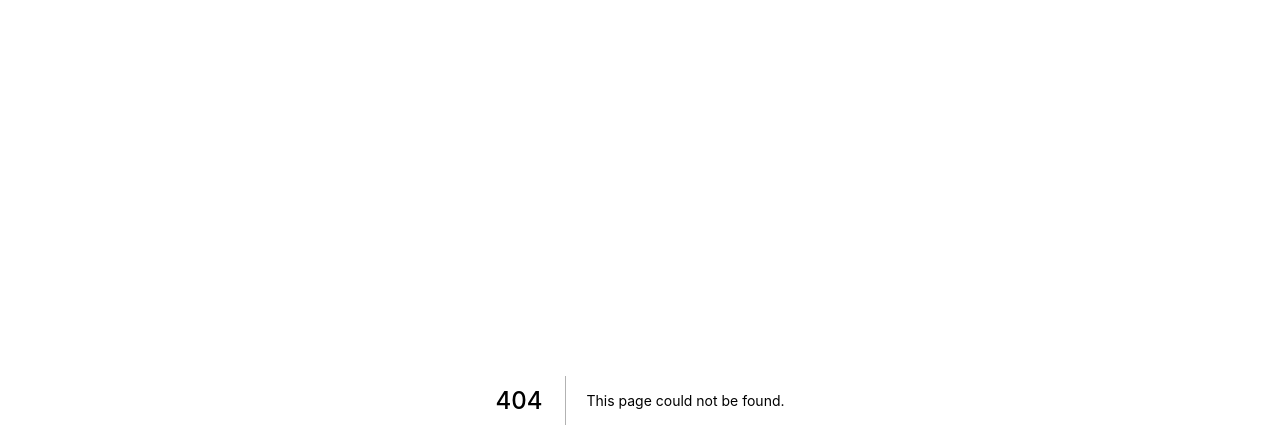
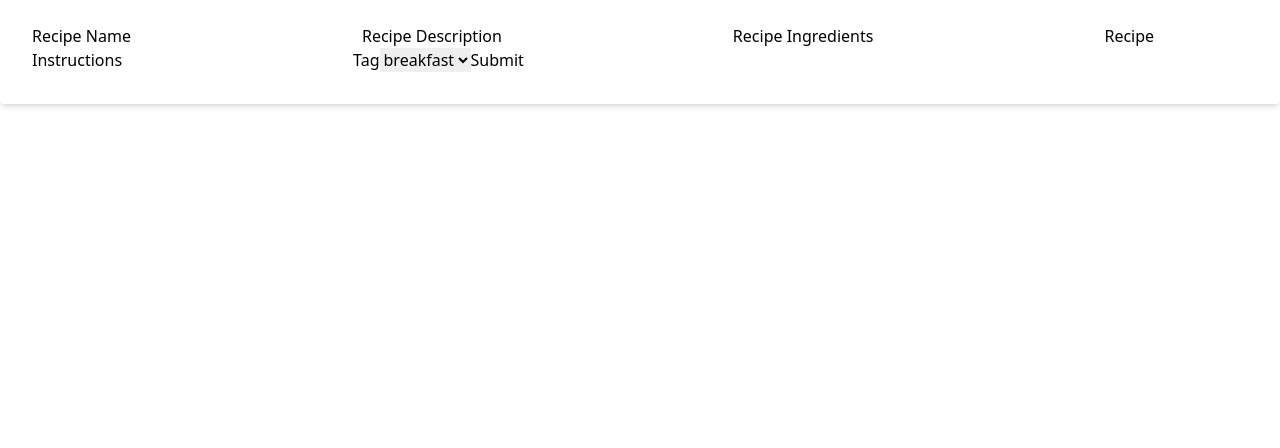
Before and after one commit to fedau/recipe-website, a Next.js app in the folder recipe-app/: page /components/form in a window 1280 px wide. Before the commit this address had no page. Shown: the top 448 px of the page. Built offline with nearby package versions, Linux system fonts and the light colour scheme.

Commit message:
adding of form

```diff
--- /dev/null
+++ b/recipe-app/src/pages/components/form.tsx
@@ -0,0 +1,76 @@
+import React from "react";
+import { useForm, SubmitHandler } from "react-hook-form";
+
+// export default function Form() {
+//   const { register, handleSubmit } = useForm();
+
+//   const onSubmit: SubmitHandler = (data: any) => {
+//     console.log(data);
+//   };
+
+//   return (
+//     <form
+//       onSubmit={handleSubmit(onSubmit)}
+//       className="bg-white shadow-md rounded px-8 pt-6 pb-8 mb-4"
+//     >
+//       <input type="text" placeholder="Recipe Title" name="title" />
+
+//       <input type="text" placeholder="Recipe Description" name="description" />
+//       <label className="block text-gray-700 text-sm font-bold mb-2">
+//         Ingredients
+//       </label>
+//       <input type="text" placeholder="Recipe Ingredients" name="ingredients" />
+//       <label className="block text-gray-700 text-sm font-bold mb-2">
+//         Instructions
+//       </label>
+//       <input
+//         type="text"
+//         placeholder="Recipe Instructions"
+//         name="instructions"
+//       />
+//       <input type="submit" />
+//     </form>
+//   );
+// }
+
+enum FoodTagEnum {
+  Breakfast = "breakfast",
+  Dinner = "dinner",
+  Dessert = "dessert",
+}
+
+interface IFormInput {
+  recipeTitle: String;
+  recipeDescription: String;
+  recipeIngredients: String;
+  recipeInstructions: String;
+  tag: FoodTagEnum;
+}
+
+export default function Form() {
+  const { register, handleSubmit } = useForm<IFormInput>();
+  const onSubmit: SubmitHandler<IFormInput> = (data) => console.log(data);
+
+  return (
+    <form
+      onSubmit={handleSubmit(onSubmit)}
+      className="bg-white shadow-md rounded px-8 pt-6 pb-8 mb-4"
+    >
+      <label>Recipe Name</label>
+      <input {...register("recipeTitle")} />
+      <label>Recipe Description</label>
+      <input {...register("recipeDescription")} />
+      <label>Recipe Ingredients</label>
+      <input {...register("recipeIngredients")} />
+      <label>Recipe Instructions</label>
+      <input {...register("recipeInstructions")} />
+      <label>Tag</label>
+      <select {...register("tag")}>
+        <option value="breakfast">breakfast</option>
+        <option value="dinner">dinner</option>
+        <option value="dessert">dessert</option>
+      </select>
+      <input type="submit" className="button" />
+    </form>
+  );
+}
```
